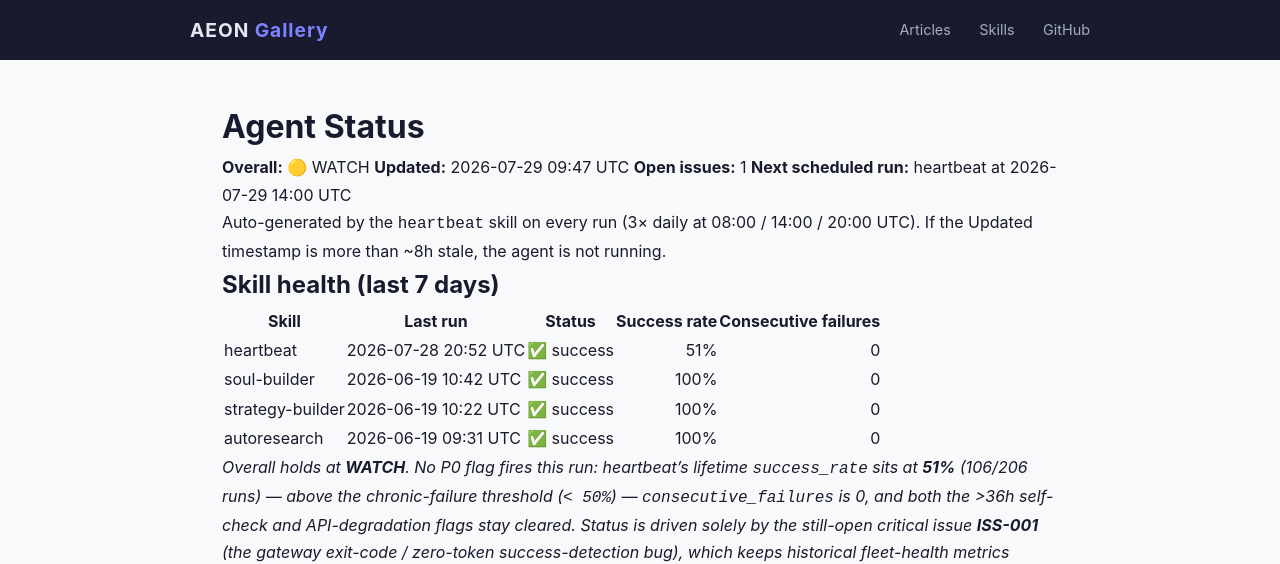
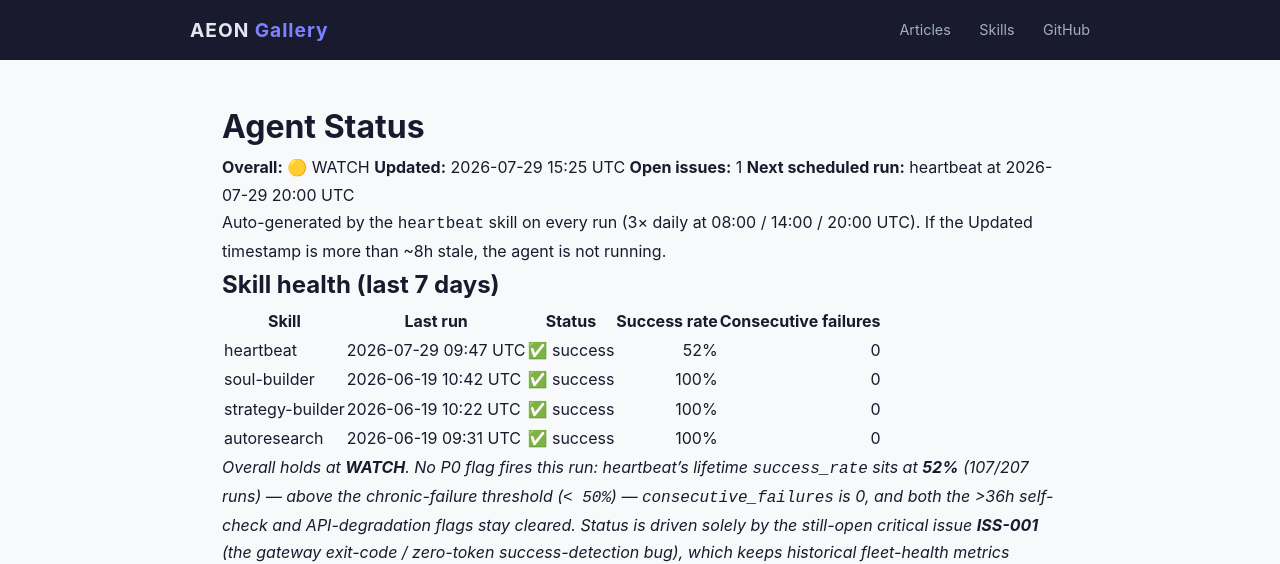
Before and after one commit to RickCrosschain/aeon, a Jekyll site: the page built from docs/status.md, in a window 1280 px wide. Shown: the top 564 px of the page. Built offline with Jekyll 4.4.1, drawn with Linux system fonts in a browser that asks for light colours.

Commit message:
chore(heartbeat): auto-commit 2026-07-29

```diff
--- a/docs/status.md
+++ b/docs/status.md
@@ -7,9 +7,9 @@
 # Agent Status
 
 **Overall:** 🟡 WATCH
-**Updated:** 2026-07-29 09:47 UTC
+**Updated:** 2026-07-29 15:25 UTC
 **Open issues:** 1
-**Next scheduled run:** heartbeat at 2026-07-29 14:00 UTC
+**Next scheduled run:** heartbeat at 2026-07-29 20:00 UTC
 
 Auto-generated by the `heartbeat` skill on every run (3× daily at 08:00 / 14:00 / 20:00 UTC). If the Updated timestamp is more than ~8h stale, the agent is not running.
 
@@ -17,12 +17,12 @@
 
 | Skill | Last run | Status | Success rate | Consecutive failures |
 |-------|----------|--------|-------------:|---------------------:|
-| heartbeat | 2026-07-28 20:52 UTC | ✅ success | 51% | 0 |
+| heartbeat | 2026-07-29 09:47 UTC | ✅ success | 52% | 0 |
 | soul-builder | 2026-06-19 10:42 UTC | ✅ success | 100% | 0 |
 | strategy-builder | 2026-06-19 10:22 UTC | ✅ success | 100% | 0 |
 | autoresearch | 2026-06-19 09:31 UTC | ✅ success | 100% | 0 |
 
-_Overall holds at **WATCH**. No P0 flag fires this run: heartbeat's lifetime `success_rate` sits at **51%** (106/206 runs) — above the chronic-failure threshold (`< 50%`) — `consecutive_failures` is 0, and both the >36h self-check and API-degradation flags stay cleared. Status is driven solely by the still-open critical issue **ISS-001** (the gateway exit-code / zero-token success-detection bug), which keeps historical fleet-health metrics unreliable until repaired. WATCH flips to DEGRADED if the success ratio dips below 50% again._
+_Overall holds at **WATCH**. No P0 flag fires this run: heartbeat's lifetime `success_rate` sits at **52%** (107/207 runs) — above the chronic-failure threshold (`< 50%`) — `consecutive_failures` is 0, and both the >36h self-check and API-degradation flags stay cleared. Status is driven solely by the still-open critical issue **ISS-001** (the gateway exit-code / zero-token success-detection bug), which keeps historical fleet-health metrics unreliable until repaired. WATCH flips to DEGRADED if the success ratio dips below 50% again._
 
 ## Open issues
 
--- a/memory/token-usage.csv
+++ b/memory/token-usage.csv
@@ -109,3 +109,4 @@
 2026-07-28,heartbeat,claude-opus-4-8,2098,4938,422120,57302
 2026-07-28,heartbeat,claude-opus-4-8,2094,4110,312489,56414
 2026-07-29,heartbeat,claude-opus-4-8,2100,5015,359321,42354
+2026-07-29,heartbeat,claude-opus-4-8,2096,5075,368996,56893
```
Also changed, not shown: memory/logs/2026-07-29.md (+15 -0 lines), .outputs/heartbeat.md.
